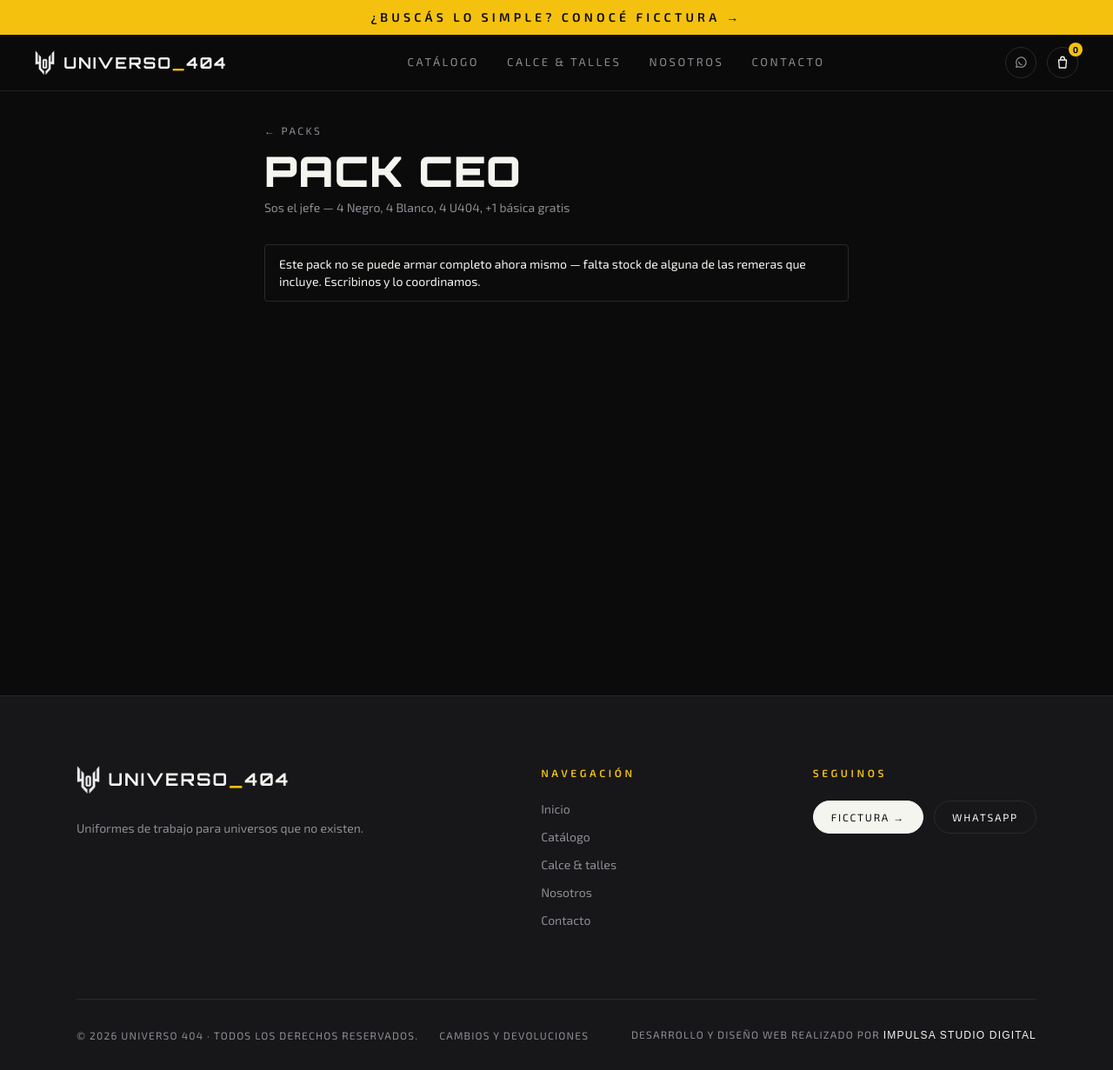
After one commit to juanperdomo-9/ficctura-u404, a Django app: page /catalogo/packs/ceo/ in a window 1280 px wide. The commit adds this page. Shown: the whole page at 87% size. Run offline with Django 5.2, Linux system fonts and the light colour scheme; data comes from the database, SQL or seed files in the repository; data that the repository does not hold is empty; style sheets or scripts are compiled from the project's sources; some web fonts are replaced.

Commit message:
Packs: Junior/Senior/Team Leader/CEO — mezclan Ficctura + U404
Pedido del cliente (29/8): niveles que combinan Sobrio (Ficctura,
Negro/Blanco) con remeras de Universo 404 en una sola compra. Única
excepción a "las vidrieras no se mezclan" (12/8) — se muestran en las
dos webs, como "una categoría más" del catálogo (pedido explícito).

- Modelo Pack (catalog/models.py) + migración de datos con los 4
  niveles reales (composición, % descuento, envío gratis, básica
  gratis del CEO). Se administra desde el admin de Django, no se
  construyó una pantalla nueva en el panel (cuidar el uso).
- /catalogo/packs/ y /catalogo/packs/<slug>/: el cliente arma el pack
  eligiendo talle de cada Sobrio y modelo+talle de cada U404 — precio
  de lista tachado + precio con el descuento en vivo (JS, sin recargar
  la página) a medida que va eligiendo.
- Al armar el pack se agregan las variantes reales al carrito (Cart ya
  no distinguía por marca en ningún lado, no hizo falta tocarlo para
  esto) y se guarda en sesión qué pack está activo — Cart.
  get_pack_discount_amount()/has_free_shipping() lo leen para el
  descuento y el envío gratis, en el carrito, el panel lateral y el
  checkout. Se anota en las notas del pedido para que el staff lo vea.
- Sumada la fila de talle XXL a la tabla de medidas de talles.html
  (pedido del cliente) — mismo paso de +2cm que ya usa el resto de la
  tabla.

Probado de punta a punta contra producción: catálogo, lista de packs,
armar Junior (sin descuento) y Senior (10% — matemática confirmada),
carrito con los 3 ítems cross-marca, y checkout completo con la orden
creada y la nota del pack.

```diff
--- a/catalog/urls.py
+++ b/catalog/urls.py
@@ -17,6 +17,10 @@ urlpatterns = [
     path('checkout/', views.checkout, name='checkout'),
     path('checkout/<int:order_id>/gracias/', views.order_confirmation, name='order_confirmation'),
 
+    path('packs/', views.pack_list, name='pack_list'),
+    path('packs/<slug:slug>/', views.pack_detail, name='pack_detail'),
+    path('packs/<slug:slug>/armar/', views.pack_build, name='pack_build'),
+
     # Van al final: son un catch-all de slug, cualquier ruta más
     # específica de arriba tiene que quedar antes de estas dos.
     path('<slug:slug>/', views.product_detail, name='detail'),
--- a/catalog/views.py
+++ b/catalog/views.py
@@ -9,7 +9,7 @@ from django.shortcuts import get_object_or_404, redirect, render
 
 from .cart import Cart
 from .models import (
-    Category, Order, OrderItem, Product, ProductReservation, ProductVariant, Promotion, Size,
+    Category, Order, OrderItem, Pack, Product, ProductReservation, ProductVariant, Promotion, Size,
 )
 from .payments import PaywayError, create_payway_payment, is_configured as payway_is_configured
 from .whatsapp import WhatsAppError, is_configured as whatsapp_is_configured, send_order_confirmation
@@ -86,10 +86,18 @@ def catalog_list(request):
         else Category.objects.filter(brand=request.brand, is_coming_soon=True)
     )
 
+    # Packs — pedido del cliente (29/8): "que PACKS sea una categoría
+    # más" en el catálogo. No son Category/Product (mezclan las dos
+    # marcas), así que se pasan aparte y el template los muestra como
+    # una sección más, con su propia tarjeta (ver _pack_card.html). Se
+    # ocultan durante una búsqueda, mismo criterio que "Próximamente".
+    packs = Pack.objects.none() if search_query else Pack.objects.filter(is_active=True)
+
     return render(request, 'catalog/list.html', {
         'sections': sections,
         'coming_soon_categories': coming_soon_categories,
         'search_query': search_query,
+        'packs': packs,
     })
 
 
@@ -227,11 +235,22 @@ def _cart_payload(cart, error=None):
         for d in cart.get_applicable_discounts()
     ]
 
+    # Mismo criterio que cart_view: si no queda nada en el carrito, no
+    # tiene sentido seguir arrastrando "pack activo" (lo sacaron a mano
+    # desde el panel lateral, item por item).
+    if not cart.items() and cart.get_active_pack():
+        cart.clear_active_pack()
+
+    active_pack = cart.get_active_pack()
     payload = {
         'success': error is None,
         'count': len(cart),
         'subtotal': str(cart.get_subtotal()),
         'discount': str(cart.get_discount_total()),
+        'pack_discount': str(cart.get_pack_discount_amount()),
+        'free_shipping': cart.has_free_shipping(),
+        'active_pack_name': active_pack['name'] if active_pack else None,
+        'active_pack_percent': active_pack['discount_percent'] if active_pack else 0,
         'total': str(cart.get_total()),
         'items': items,
         'promotions': promotions,
@@ -247,6 +266,12 @@ def cart_view(request):
     """Página completa del carrito — funciona sin JS (el panel lateral es progressive enhancement encima de esto)."""
     cart = Cart(request)
     items = cart.items()
+
+    # Si el carrito quedó vacío (lo vaciaron a mano, sacaron todo un
+    # ítem por ítem, etc.) no tiene sentido seguir mostrando "Pack X
+    # aplicado" — no queda nada a lo que aplicarle el descuento.
+    if not items and cart.get_active_pack():
+        cart.clear_active_pack()
 
     # "Te puede interesar" — pedido del usuario (28/8): recomendaciones
     # al azar en el carrito para invitar a seguir comprando. order_by('?')
@@ -269,6 +294,9 @@ def cart_view(request):
         'promotions': cart.get_applicable_discounts(),
         'subtotal': cart.get_subtotal(),
         'discount': cart.get_discount_total(),
+        'active_pack': cart.get_active_pack(),
+        'pack_discount': cart.get_pack_discount_amount(),
+        'free_shipping': cart.has_free_shipping(),
         'total': cart.get_total(),
         'recommended': recommended,
     })
@@ -340,6 +368,118 @@ def cart_clear(request):
 
 
 # ==========================================================
+# PACKS — pedido del cliente (29/8): niveles que mezclan remeras de
+# Ficctura y U404 en una sola compra. Única excepción a "las vidrieras
+# no se mezclan" (12/8) — se muestran igual en las dos webs, ver
+# Pack en catalog/models.py para el porqué.
+# ==========================================================
+
+def pack_list(request):
+    packs = Pack.objects.filter(is_active=True)
+    return render(request, 'catalog/pack_list.html', {'packs': packs})
+
+
+def _pack_slots(pack):
+    """
+    Arma la lista de "casilleros" a elegir para este pack: cada uno es
+    una remera puntual que el cliente tiene que definir (talle, y para
+    U404 también modelo). Se resuelve acá en vez de con un filtro de
+    template porque cada tipo de casillero junta variantes de un
+    QuerySet distinto (Sobrio Negro / Sobrio Blanco / cualquier U404).
+    """
+    sobrio = Product.objects.filter(brand='ficctura', name='Sobrio').first()
+    negro_variants = sobrio.variants.filter(color='Negro', stock__gt=0).select_related('size') if sobrio else []
+    blanco_variants = sobrio.variants.filter(color='Blanco', stock__gt=0).select_related('size') if sobrio else []
+    ambas_variants = sobrio.variants.filter(stock__gt=0).select_related('size') if sobrio else []
+
+    u404_variants = (
+        ProductVariant.objects
+        .filter(product__brand='u404', product__status='available', stock__gt=0)
+        .select_related('product', 'size')
+        .order_by('product__name', 'size__order')
+    )
+
+    slots = []
+    for i in range(pack.ficctura_negro_qty):
+        slots.append({'key': f'negro-{i}', 'label': f'Sobrio Negro #{i + 1}', 'options': negro_variants, 'kind': 'talle', 'is_free': False})
+    for i in range(pack.ficctura_blanco_qty):
+        slots.append({'key': f'blanco-{i}', 'label': f'Sobrio Blanco #{i + 1}', 'options': blanco_variants, 'kind': 'talle', 'is_free': False})
+    for i in range(pack.u404_qty):
+        slots.append({'key': f'u404-{i}', 'label': f'Universo 404 #{i + 1}', 'options': u404_variants, 'kind': 'modelo', 'is_free': False})
+    for i in range(pack.bonus_basica_qty):
+        slots.append({'key': f'bonus-{i}', 'label': f'Básica de regalo #{i + 1}', 'options': ambas_variants, 'kind': 'color', 'is_free': True})
+
+    return slots
+
+
+def pack_detail(request, slug):
+    pack = get_object_or_404(Pack, slug=slug, is_active=True)
+    slots = _pack_slots(pack)
+
+    # Precio de cada variante, para que el JS de la página sume en vivo
+    # a medida que el cliente va eligiendo (ver static/js/pack-builder.js).
+    all_variant_ids = {v.id for slot in slots for v in slot['options']}
+    prices = {
+        v.id: str(v.product.price)
+        for slot in slots for v in slot['options']
+        if v.id in all_variant_ids
+    }
+
+    return render(request, 'catalog/pack_detail.html', {
+        'pack': pack,
+        'slots': slots,
+        'prices_json': json.dumps(prices),
+        'missing_stock': not all(slot['options'] for slot in slots),
+    })
+
+
+def pack_build(request, slug):
+    pack = get_object_or_404(Pack, slug=slug, is_active=True)
+
+    if request.method != 'POST':
+        return redirect('catalog:pack_detail', slug=slug)
+
+    slots = _pack_slots(pack)
+    cart = Cart(request)
+    resolved = []
+    error = None
+
+    for slot in slots:
+        variant_id = request.POST.get(f"variant-{slot['key']}")
+        variant = next((v for v in slot['options'] if str(v.id) == variant_id), None)
+        if not variant:
+            error = f"Falta elegir «{slot['label']}» (o ese talle ya no tiene stock)."
+            break
+        resolved.append(variant)
+
+    if error:
+        prices = {v.id: str(v.product.price) for slot in slots for v in slot['options']}
+        return render(request, 'catalog/pack_detail.html', {
+            'pack': pack, 'slots': slots, 'prices_json': json.dumps(prices), 'error': error,
+        })
+
+    for variant in resolved:
+        cart.add(variant, quantity=1)
+
+    # Se guarda en sesión (no en el carrito en sí, que solo sabe de
+    # variantes+cantidad) para que Cart.get_pack_discount_amount() y el
+    # WhatsApp de confirmación sepan que este descuento/envío gratis
+    # viene de un pack, no de una promo común.
+    request.session['active_pack'] = {
+        'pack_id': pack.id,
+        'name': pack.name,
+        'discount_percent': pack.discount_percent,
+        'free_shipping': pack.free_shipping,
+    }
+    request.session.modified = True
+
+    # El aviso de "agregado" lo da el propio carrito mostrando el pack
+    # activo (ver cart.html) — no messages.success() para no depender
+    # de que las vistas de catalog ya muestren ese framework en su base.
+    return redirect('catalog:cart')
+
+
+# ==========================================================
 # CHECKOUT
 # ==========================================================
 
@@ -400,10 +540,25 @@ def checkout(request):
                     error = f'El pago no se pudo procesar: {exc}'
 
         if not error:
+            # Si venía de un pack, se anota en las notas del pedido (el
+            # modelo Order no tiene un campo propio para esto — no vale
+            # la pena una migración nueva para algo que el staff solo
+            # necesita LEER en el detalle del pedido) y su % se suma al
+            # descuento total guardado, para que subtotal-descuento
+            # siga cerrando con el total real cobrado.
+            active_pack = cart.get_active_pack()
+            pack_note = ''
+            if active_pack:
+                pack_note = (
+                    f"Pack {active_pack['name']} — {active_pack['discount_percent']}% off"
+                    f"{' + envío gratis' if active_pack['free_shipping'] else ''}.\n"
+                )
+
             order = Order.objects.create(
                 brand=request.brand, name=name, contact=contact, address=address,
-                delivery_method=delivery_method, payment_preference=payment_preference, notes=notes,
-                subtotal=cart.get_subtotal(), discount=cart.get_discount_total(),
+                delivery_method=delivery_method, payment_preference=payment_preference,
+                notes=pack_note + notes,
+                subtotal=cart.get_subtotal(), discount=cart.get_discount_total() + cart.get_pack_discount_amount(),
                 payment_discount=cart.get_payment_discount_amount(payment_preference),
                 total=cart.get_total(payment_preference),
                 status=order_status,
@@ -431,6 +586,7 @@ def checkout(request):
                     logger.warning('No se pudo mandar el WhatsApp de confirmación del pedido #%s: %s', order.id, exc)
 
             cart.clear()
+            cart.clear_active_pack()
             return redirect('catalog:order_confirmation', order_id=order.id)
 
     # % por método, para que el checkout.html muestre "Transferencia
@@ -445,8 +601,11 @@ def checkout(request):
         'promotions': cart.get_applicable_discounts(),
         'subtotal': cart.get_subtotal(),
         'discount': cart.get_discount_total(),
+        'active_pack': cart.get_active_pack(),
+        'pack_discount': cart.get_pack_discount_amount(),
+        'free_shipping': cart.has_free_shipping(),
         'total': cart.get_total(),
-        'total_after_promo': cart.get_subtotal() - cart.get_discount_total(),
+        'total_after_promo': cart.get_subtotal() - cart.get_discount_total() - cart.get_pack_discount_amount(),
         'payment_discount_percents': payment_discount_percents,
         'error': error,
         'delivery_choices': Order.DeliveryMethod.choices,
--- a/static/js/cart.js
+++ b/static/js/cart.js
@@ -334,6 +334,44 @@ function renderCart(data) {
 
     }
 
+    const packDiscountRow = document.getElementById("cart-pack-discount-row");
+
+    if (packDiscountRow) {
+
+        if (Number(data.pack_discount) > 0) {
+
+            packDiscountRow.classList.remove("hidden");
+            setText("cart-pack-discount", "− " + formatPrice(data.pack_discount));
+
+        } else {
+
+            packDiscountRow.classList.add("hidden");
+
+        }
+
+    }
+
+    const freeShippingRow = document.getElementById("cart-free-shipping-row");
+    if (freeShippingRow) freeShippingRow.classList.toggle("hidden", !data.free_shipping);
+
+    const packBanner = document.getElementById("cart-pack-banner");
+
+    if (packBanner) {
+
+        if (data.active_pack_name) {
+
+            packBanner.classList.remove("hidden");
+            const pct = data.active_pack_percent ? ` — ${data.active_pack_percent}% off` : "";
+            setText("cart-pack-name", `Pack ${data.active_pack_name} aplicado${pct}`);
+
+        } else {
+
+            packBanner.classList.add("hidden");
+
+        }
+
+    }
+
     renderPromotions(data.promotions || []);
     renderItems(data.items || []);
 
--- /dev/null
+++ b/static/js/pack-builder.js
@@ -0,0 +1,56 @@
+// ===========================================
+// ARMAR PACK — pedido del usuario (29/8): a medida
+// que elige cada remera, sumar el precio de lista,
+// tacharlo, y mostrar el precio con el % del pack ya
+// aplicado. Las remeras "gratis" (bonus_basica del
+// pack, ej. la básica de regalo del CEO) no suman al
+// precio de lista — quedan afuera de la cuenta.
+// ===========================================
+
+if (document.readyState === "loading") {
+
+    document.addEventListener("DOMContentLoaded", initPackBuilder);
+
+} else {
+
+    initPackBuilder();
+
+}
+
+function initPackBuilder() {
+
+    const selects = Array.from(document.querySelectorAll(".pack-slot"));
+    const originalEl = document.getElementById("pack-price-original");
+    const finalEl = document.getElementById("pack-price-final");
+
+    if (!selects.length || !finalEl) return;
+
+    const discountPercent = window.PACK_DISCOUNT_PERCENT || 0;
+
+    const formatPesos = (value) => "$ " + Math.round(value).toLocaleString("es-AR");
+
+    const recalc = () => {
+
+        let total = 0;
+
+        selects.forEach(select => {
+
+            if (select.dataset.free === "true") return;
+
+            const opt = select.options[select.selectedIndex];
+            const price = opt ? parseFloat(opt.dataset.price || "0") : 0;
+            total += price;
+
+        });
+
+        if (originalEl) originalEl.textContent = formatPesos(total);
+
+        const final = total - (total * discountPercent / 100);
+        finalEl.textContent = formatPesos(final);
+
+    };
+
+    selects.forEach(select => select.addEventListener("change", recalc));
+    recalc();
+
+}
--- a/templates/catalog/_cart_panel.html
+++ b/templates/catalog/_cart_panel.html
@@ -48,6 +48,12 @@ aunque el JS tarde en cargar).
     {# Promos aplicadas #}
     <div id="cart-promotions" class="relative px-6 empty:hidden"></div>
 
+    {# Pack aplicado — ver static/js/cart.js::renderCart() #}
+    <div id="cart-pack-banner" class="relative mx-6 mb-4 px-4 py-3 rounded-sm border hidden font-sans text-sm
+                {% if brand == 'u404' %}border-u404-accent/50 text-u404-accent{% else %}border-ficctura-accent/50 text-ficctura-accent{% endif %}">
+        📦 <strong id="cart-pack-name"></strong>
+    </div>
+
     {# Footer #}
     <div class="relative border-t {% if brand == 'u404' %}border-u404-border{% else %}border-ficctura-border{% endif %} px-6 py-6">
         <div id="cart-totals" class="space-y-1.5 mb-5 font-sans text-sm">
@@ -58,6 +64,14 @@ aunque el JS tarde en cargar).
             <div id="cart-discount-row" class="flex justify-between {% if brand == 'u404' %}text-u404-accent{% else %}text-ficctura-accent{% endif %} hidden">
                 <span>Descuento</span>
                 <span id="cart-discount">- $ 0</span>
+            </div>
+            <div id="cart-pack-discount-row" class="flex justify-between {% if brand == 'u404' %}text-u404-accent{% else %}text-ficctura-accent{% endif %} hidden">
+                <span>Descuento pack</span>
+                <span id="cart-pack-discount">- $ 0</span>
+            </div>
+            <div id="cart-free-shipping-row" class="flex justify-between {% if brand == 'u404' %}text-u404-accent{% else %}text-ficctura-accent{% endif %} hidden">
+                <span>Envío</span>
+                <span>Gratis</span>
             </div>
             <div class="flex justify-between font-bold text-lg {% if brand == 'u404' %}text-white{% else %}text-ficctura-ink{% endif %} pt-2">
                 <span>Total</span>
--- /dev/null
+++ b/templates/catalog/pack_detail.html
@@ -0,0 +1,92 @@
+{% extends "base.html" %}
+{% load catalog_extras asset_tags %}
+
+{% block title %}Pack {{ pack.name }} — {{ brand_config.name }}{% endblock %}
+
+{% block content %}
+{% if brand == 'u404' %}
+{% include 'u404/_navbar.html' %}
+{% else %}
+{% include 'ficctura/_navbar.html' %}
+{% endif %}
+
+<main class="min-h-screen pt-[calc(var(--header-h)+2rem)] pb-20 px-5 md:px-10
+             {% if brand == 'u404' %}bg-u404-bg text-u404-ink{% else %}bg-ficctura-bg text-ficctura-ink{% endif %}">
+
+    <div class="max-w-2xl mx-auto">
+        <a href="{% url 'catalog:pack_list' %}" class="font-sans text-xs uppercase tracking-[0.2em] {% if brand == 'u404' %}text-u404-muted hover:text-u404-accent{% else %}text-ficctura-muted hover:text-ficctura-accent{% endif %} transition-colors">
+            ← Packs
+        </a>
+
+        <h1 class="{% if brand == 'u404' %}font-u404{% else %}font-ficctura{% endif %} font-black text-4xl md:text-5xl uppercase tracking-wide mt-3 mb-2">
+            Pack {{ pack.name }}
+        </h1>
+        <p class="font-sans text-sm mb-8 {% if brand == 'u404' %}text-u404-muted{% else %}text-ficctura-muted{% endif %}">
+            {{ pack.tagline }} — {% for part in pack.summary_parts %}{{ part }}{% if not forloop.last %}, {% endif %}{% endfor %}
+        </p>
+
+        {% if error %}
+        <p class="mb-6 px-4 py-3 rounded-sm border border-red-500/40 text-red-400 font-sans text-sm">{{ error }}</p>
+        {% endif %}
+
+        {% if missing_stock %}
+        <p class="mb-6 px-4 py-3 rounded-sm border {% if brand == 'u404' %}border-u404-border{% else %}border-ficctura-border{% endif %} font-sans text-sm">
+            Este pack no se puede armar completo ahora mismo — falta stock de alguna de las remeras que incluye. Escribinos y lo coordinamos.
+        </p>
+        {% else %}
+
+        <form method="post" action="{% url 'catalog:pack_build' pack.slug %}" id="pack-form" class="space-y-4">
+            {% csrf_token %}
+
+            {% for slot in slots %}
+            <div class="p-4 rounded-sm border {% if brand == 'u404' %}border-u404-border{% else %}border-ficctura-border{% endif %}">
+                <label class="block font-sans text-xs uppercase tracking-[0.15em] mb-2 {% if brand == 'u404' %}text-u404-muted{% else %}text-ficctura-muted{% endif %}">
+                    {{ slot.label }}{% if slot.is_free %} <span class="{% if brand == 'u404' %}text-u404-accent{% else %}text-ficctura-accent{% endif %}">— gratis</span>{% endif %}
+                </label>
+                <select name="variant-{{ slot.key }}" required data-free="{{ slot.is_free|yesno:'true,false' }}" class="pack-slot w-full font-sans text-sm px-4 py-3 rounded-sm border bg-transparent outline-none transition-colors
+                              {% if brand == 'u404' %}border-u404-border text-u404-ink focus:border-u404-accent{% else %}border-ficctura-border text-ficctura-ink focus:border-ficctura-accent{% endif %}">
+                    <option value="">— Elegir —</option>
+                    {% for v in slot.options %}
+                    <option value="{{ v.id }}" data-price="{{ v.product.price }}">
+                        {% if slot.kind == 'modelo' %}{{ v.product.name }} — {% elif slot.kind == 'color' %}{{ v.color }} — {% endif %}Talle {{ v.size.name }}
+                    </option>
+                    {% endfor %}
+                </select>
+            </div>
+            {% endfor %}
+
+            {% comment %}
+            Resumen de precio en vivo — pedido del usuario (29/8): "sumar
+            el valor de cada remera, tacharlo y poner el descuento
+            correspondiente". Se recalcula con JS (pack-builder.js) cada
+            vez que se elige algo, sin recargar la página.
+            {% endcomment %}
+            <div class="p-5 rounded-sm border {% if brand == 'u404' %}border-u404-border{% else %}border-ficctura-border{% endif %} text-center">
+                {% if pack.discount_percent %}
+                <p class="font-sans text-sm line-through {% if brand == 'u404' %}text-u404-muted{% else %}text-ficctura-muted{% endif %}" id="pack-price-original">$ 0</p>
+                {% endif %}
+                <p class="{% if brand == 'u404' %}font-u404{% else %}font-ficctura{% endif %} font-black text-3xl" id="pack-price-final">$ 0</p>
+                <p class="font-sans text-xs uppercase tracking-[0.15em] mt-2 {% if brand == 'u404' %}text-u404-accent{% else %}text-ficctura-accent{% endif %}">
+                    {% if pack.free_shipping %}Envío gratis{% endif %}{% if pack.discount_percent %} · {{ pack.discount_percent }}% off{% endif %}
+                </p>
+            </div>
+
+            <button type="submit"
+                    class="btn-lift w-full font-sans text-sm font-semibold uppercase tracking-[0.2em] py-4 rounded-sm transition-colors
+                           {% if brand == 'u404' %}bg-u404-accent text-u404-bg hover:bg-u404-accent-hover{% else %}bg-ficctura-accent text-white hover:bg-ficctura-accent-hover{% endif %}">
+                Agregar pack al carrito
+            </button>
+        </form>
+        {% endif %}
+    </div>
+</main>
+
+{% if brand == 'u404' %}
+{% include 'u404/_footer.html' %}
+{% else %}
+{% include 'ficctura/_footer.html' %}
+{% endif %}
+
+<script>window.PACK_DISCOUNT_PERCENT = {{ pack.discount_percent }};</script>
+<script src="{% static_v 'js/pack-builder.js' %}"></script>
+{% endblock %}
```
Also changed, not shown: catalog/admin.py (+11 -1 lines), catalog/cart.py (+28 -2 lines), catalog/models.py (+74 -0 lines), templates/catalog/_pack_card.html (added, +37 -0 lines), templates/catalog/cart.html (+18 -0 lines), templates/catalog/checkout.html (+18 -0 lines), templates/catalog/list.html (+20 -0 lines), templates/catalog/pack_list.html (added, +42 -0 lines), templates/talles.html (+11 -0 lines), catalog/migrations/0019_pack.py (added), catalog/migrations/0020_seed_packs.py (added).
